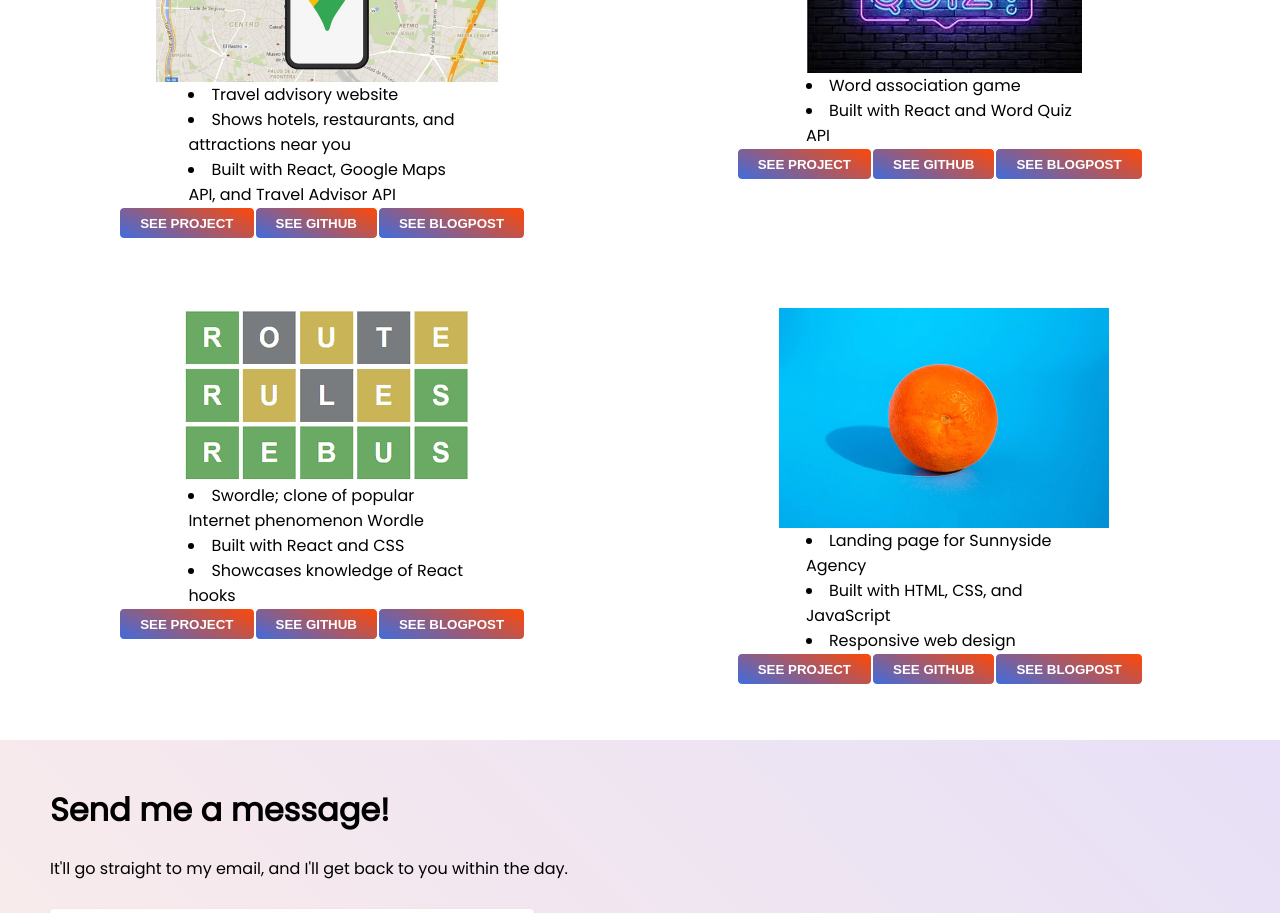
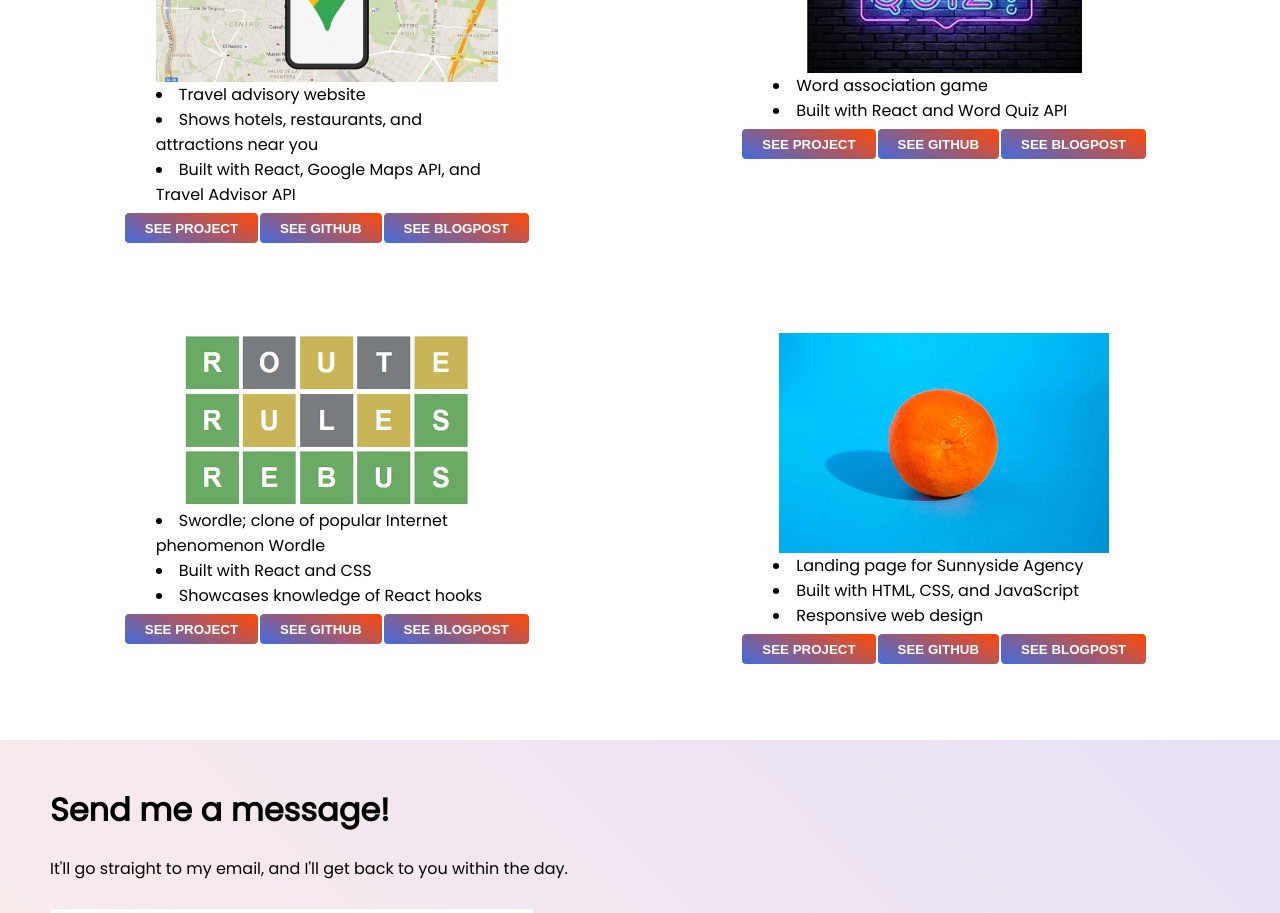
Before and after one commit to OldEphraim/frontpage, a React (Create React App) app: page / in a window 1280 px wide. Shown: the part 960-1873 px from the top of the page. Built offline with nearby package versions, Linux system fonts and the light colour scheme; the HTML template or start-up script is replaced by a standard one.

Commit message:
css for very large screens

```diff
--- a/src/components/Works/Works.scss
+++ b/src/components/Works/Works.scss
@@ -26,13 +26,15 @@
     .project-explanation {
       display: block;
       margin: auto;
-      width: 50%;
+      width: 342px;
     }
 
     .button-container {
-      display: block;
+      display: flex;
       margin: auto;
       width: 75%;
+      justify-content: center;
+      padding-top: 5px;
     }
 
     button {
```
